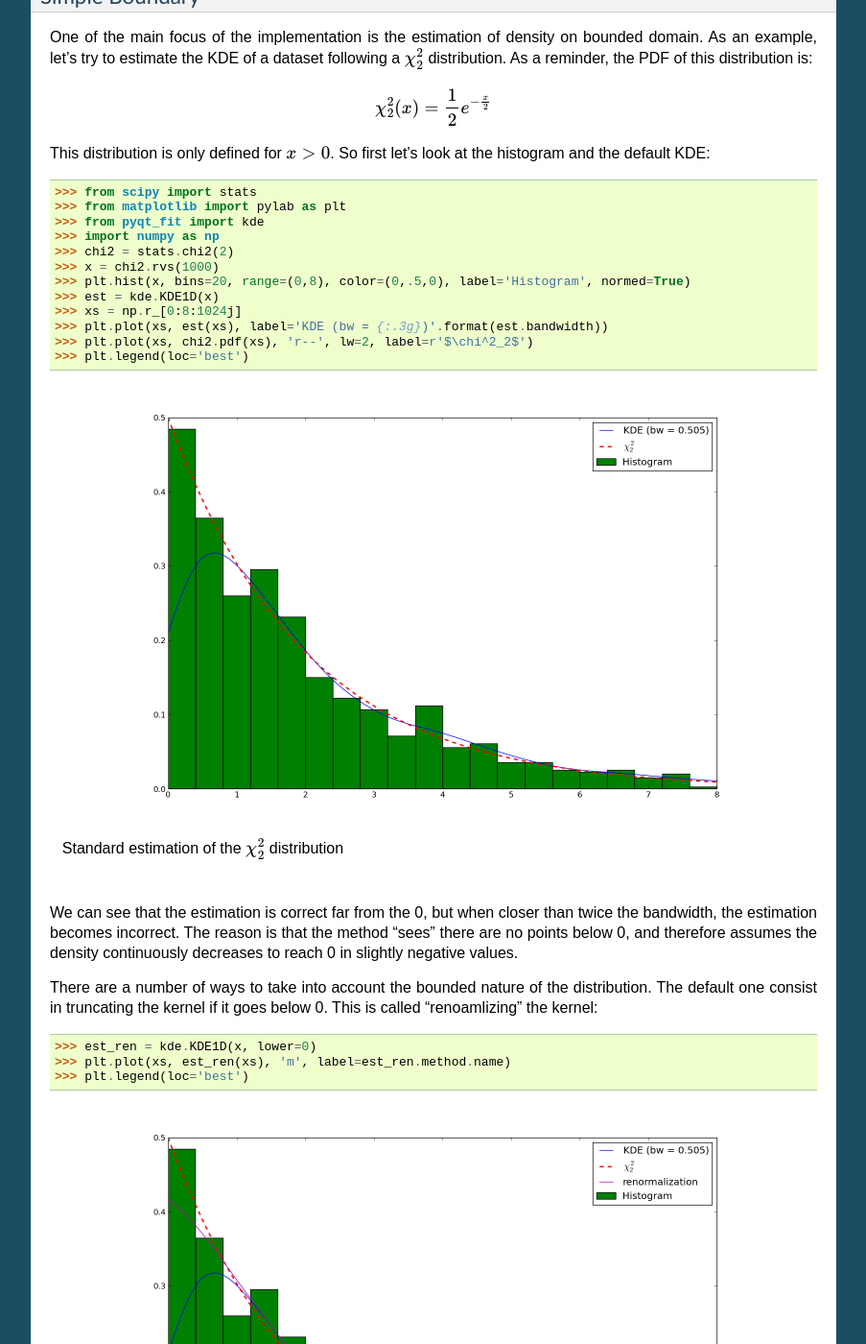
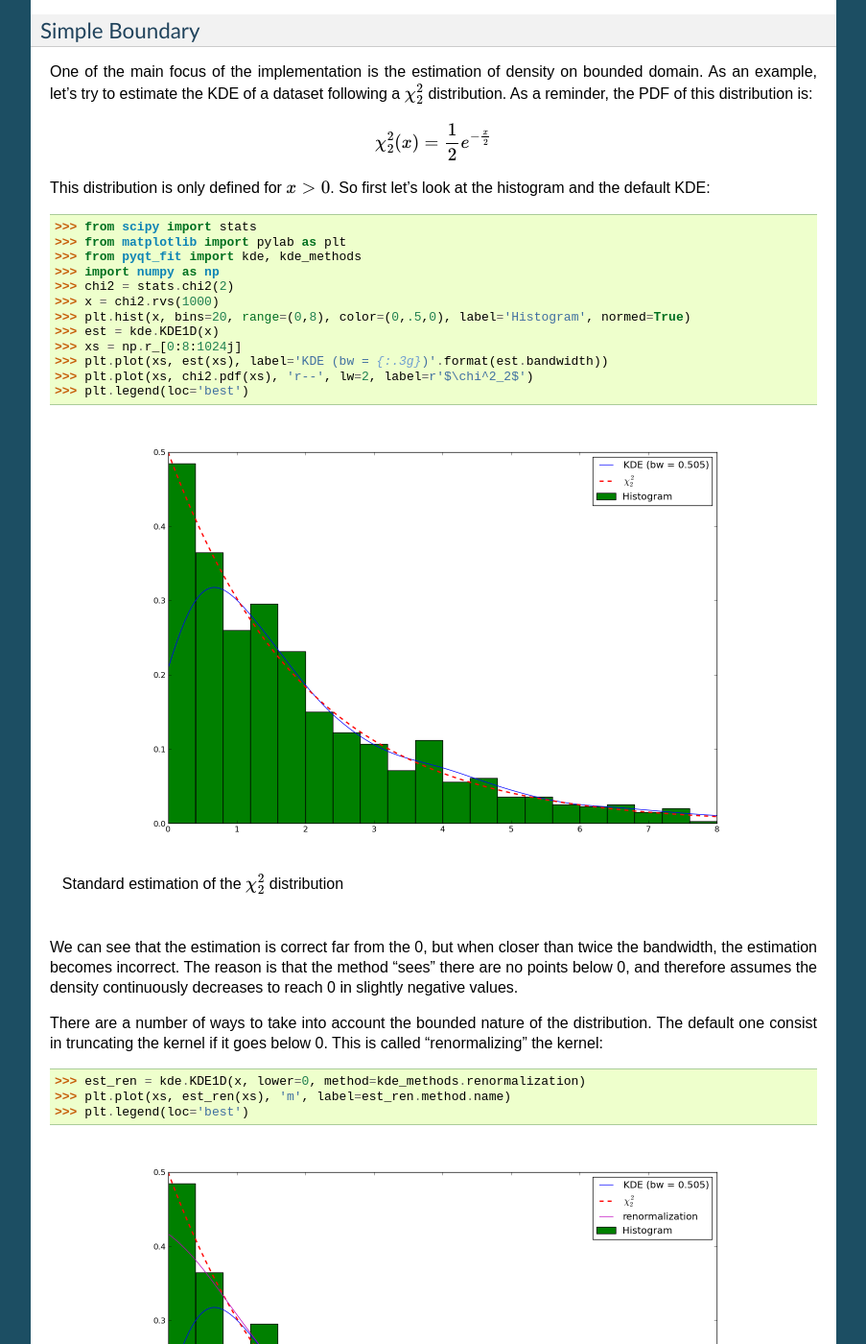
Before and after one commit to sergeyfarin/pyqt-fit, a Sphinx documentation site: the page built from docs/KDE_tut.rst, in a window 1280 px wide and 1400 px high, scrolled down 3228 px. Shown: the whole window at 96% size, without its empty margins (198-1101 px from the left). Built offline with Sphinx 7.4.7, drawn with Linux system fonts in a browser that asks for light colours; formulas are drawn with MathJax 3; the version number could not be read and is left out; some of the changed text lies outside the part shown.

Commit message:
Corrected Linear combination and renormalization

```diff
--- a/docs/KDE_tut.rst
+++ b/docs/KDE_tut.rst
@@ -138,7 +140,7 @@
 
   >>> from scipy import stats
   >>> from matplotlib import pylab as plt
-  >>> from pyqt_fit import kde
+  >>> from pyqt_fit import kde, kde_methods
   >>> import numpy as np
   >>> chi2 = stats.chi2(2)
   >>> x = chi2.rvs(1000)
@@ -160,9 +162,9 @@
 and therefore assumes the density continuously decreases to reach 0 in slightly negative values.
 
 There are a number of ways to take into account the bounded nature of the distribution. The default
-one consist in truncating the kernel if it goes below 0. This is called "renoamlizing" the kernel::
+one consist in truncating the kernel if it goes below 0. This is called "renormalizing" the kernel::
 
-  >>> est_ren = kde.KDE1D(x, lower=0)
+  >>> est_ren = kde.KDE1D(x, lower=0, method=kde_methods.renormalization)
   >>> plt.plot(xs, est_ren(xs), 'm', label=est_ren.method.name)
   >>> plt.legend(loc='best')
 
@@ -314,10 +316,9 @@
   >>> plt.xlim(xmax=10)
   >>> plt.legend(loc='best')
 
-We can do the same for the KDE by using the `TransformKDE` object, that work as an adaptor for a
-normal KDE::
+We can do the same for the KDE by using the `transformKDE` method. This method requires the transformation as argument::
 
-  >>> trans = kde.TransformKDE(est, kde.LogTransform)
+  >>> trans = kde.KDE1D(x, method=kde_methods.transformKDE1D(kde_methods.LogTransform))
   >>> plt.plot(xs, trans(xs), color='b', lw=2, label='Transformed KDE')
   >>> plt.legend(loc='best')
 
```
Also changed, not shown: other parts of docs/KDE_tut.rst (+4 -2 lines), 2 other files.
